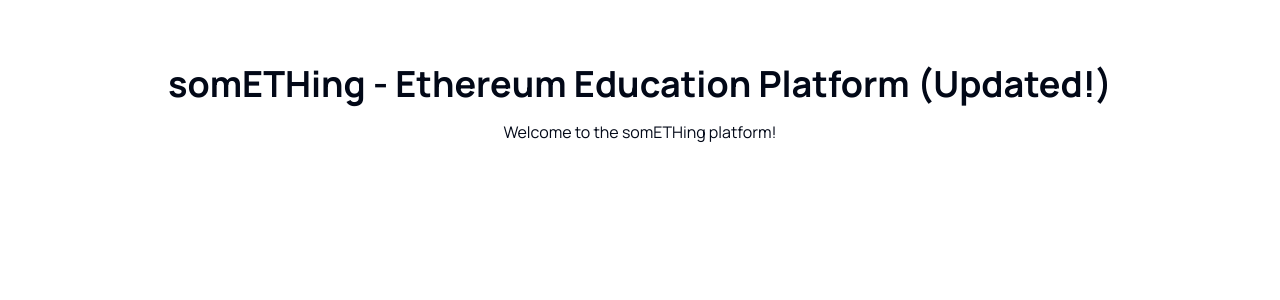
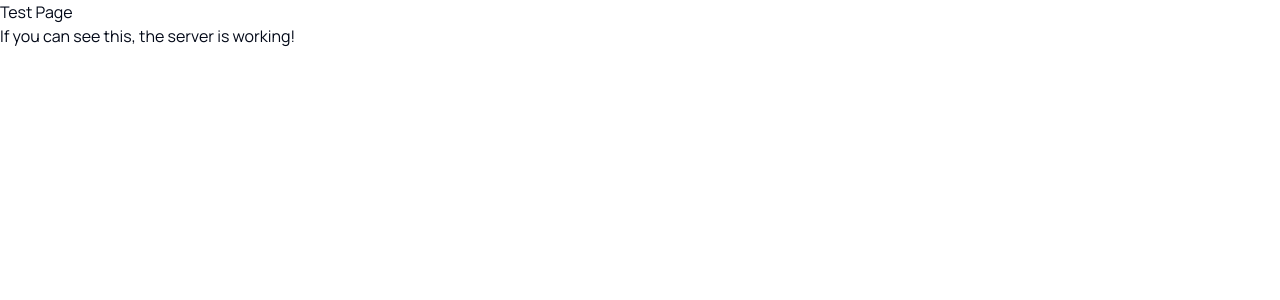
Before and after one commit to harryz-code/somETHing, a Next.js app: page / in a window 1280 px wide. Shown: the top 300 px of the page. Built offline with nearby package versions, Linux system fonts and the light colour scheme.

Commit message:
Fix: Simplified page for debugging

```diff
--- a/app/layout.tsx
+++ b/app/layout.tsx
@@ -13,7 +13,7 @@ export default function RootLayout({
 }) {
   return (
     <html lang="en">
-      <body className="font-sans antialiased">{children}</body>
+      <body>{children}</body>
     </html>
   )
 }
--- a/app/page.tsx
+++ b/app/page.tsx
@@ -1,14 +1,8 @@
-export default function Home() {
+export default function Page() {
   return (
-    <main className="min-h-screen">
-      <div className="container mx-auto px-4 py-16">
-        <h1 className="text-4xl font-bold text-center">
-          somETHing - Ethereum Education Platform (Updated!)
-        </h1>
-        <p className="text-center mt-4">
-          Welcome to the somETHing platform!
-        </p>
-      </div>
-    </main>
+    <div>
+      <h1>Test Page</h1>
+      <p>If you can see this, the server is working!</p>
+    </div>
   )
 }
```
